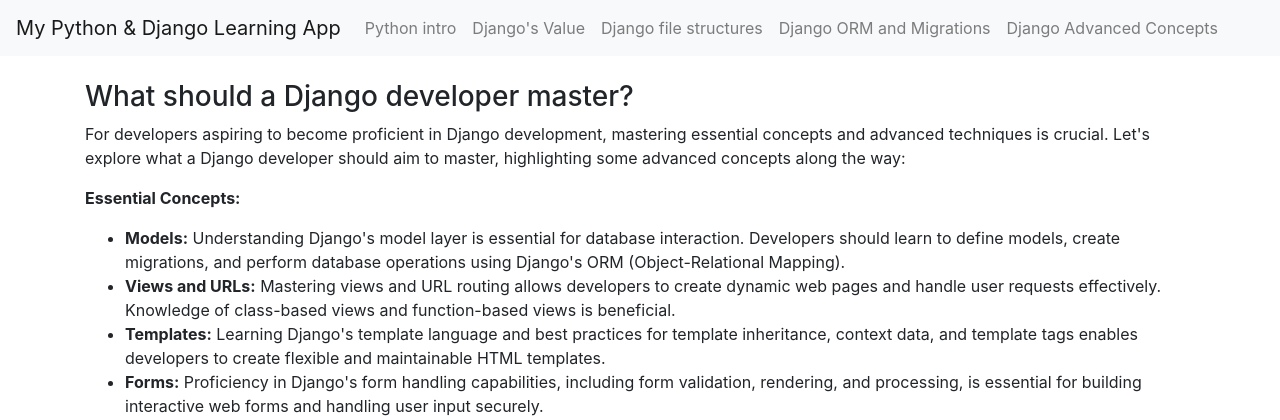
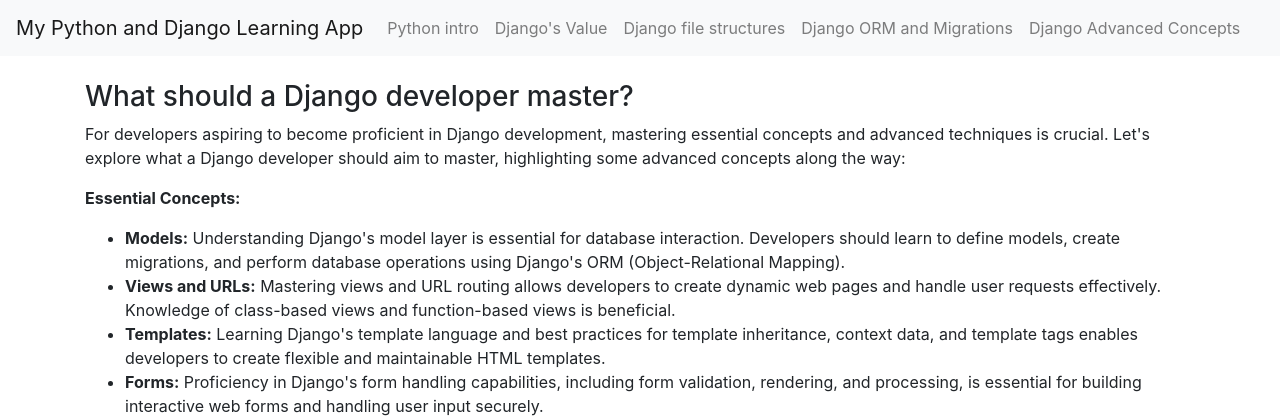
Before and after one commit to jamesdiffeycoding/DJANGO-Learning-Project, a Django app: page /djangoadvanced in a window 1280 px wide. Shown: the top 420 px of the page. Run offline with Django 5.2, Linux system fonts and the light colour scheme; some libraries are stand-ins or nearby versions.

Commit message:
fix path

```diff
--- a/djangolearningtool/myfirstapp/templates/base.html
+++ b/djangolearningtool/myfirstapp/templates/base.html
@@ -12,11 +12,11 @@
 </head>
 <body>
 <nav class="navbar navbar-expand-lg navbar-light bg-light">
-    <a class="navbar-brand" href="../">My Python & Django Learning App</a>
+    <a class="navbar-brand" href="../">My Python and Django Learning App</a>
     <button class="navbar-toggler" type="button" data-toggle="collapse" data-target="#navbarNav" aria-controls="navbarNav" aria-expanded="false" aria-label="Toggle navigation"><span class="navbar-toggler-icon"></span></button>
     <div class="collapse navbar-collapse" id="navbarNav">
     <ul class="navbar-nav">
-        <li class="nav-item">
+        <!-- <li class="nav-item"> -->
         <!-- <a class="nav-link" href="todos">Topic List</a>
         </li> -->
         <!-- <li class="nav-item">
--- a/djangolearningtool/myfirstapp/templates/todos.html
+++ b/djangolearningtool/myfirstapp/templates/todos.html
@@ -7,11 +7,11 @@
     <h3>Topic list</h3>
     <br>
     <p>The simple list below is generated using for a for loop and if statement. In React, James would have typically achieved the same effect using the array.map method.</p>
-    <code>
+    <!-- <code> -->
         <ul>
             {% for todo in todos %}
             <li><h5>{{ todo.title }}</h5> - {% if todo.completed %}Completed{% else %} In progress{% endif %}</li>
             {% endfor %}
         </ul>
-    </code>
+    <!-- </code> -->
 {% endblock %}
```
